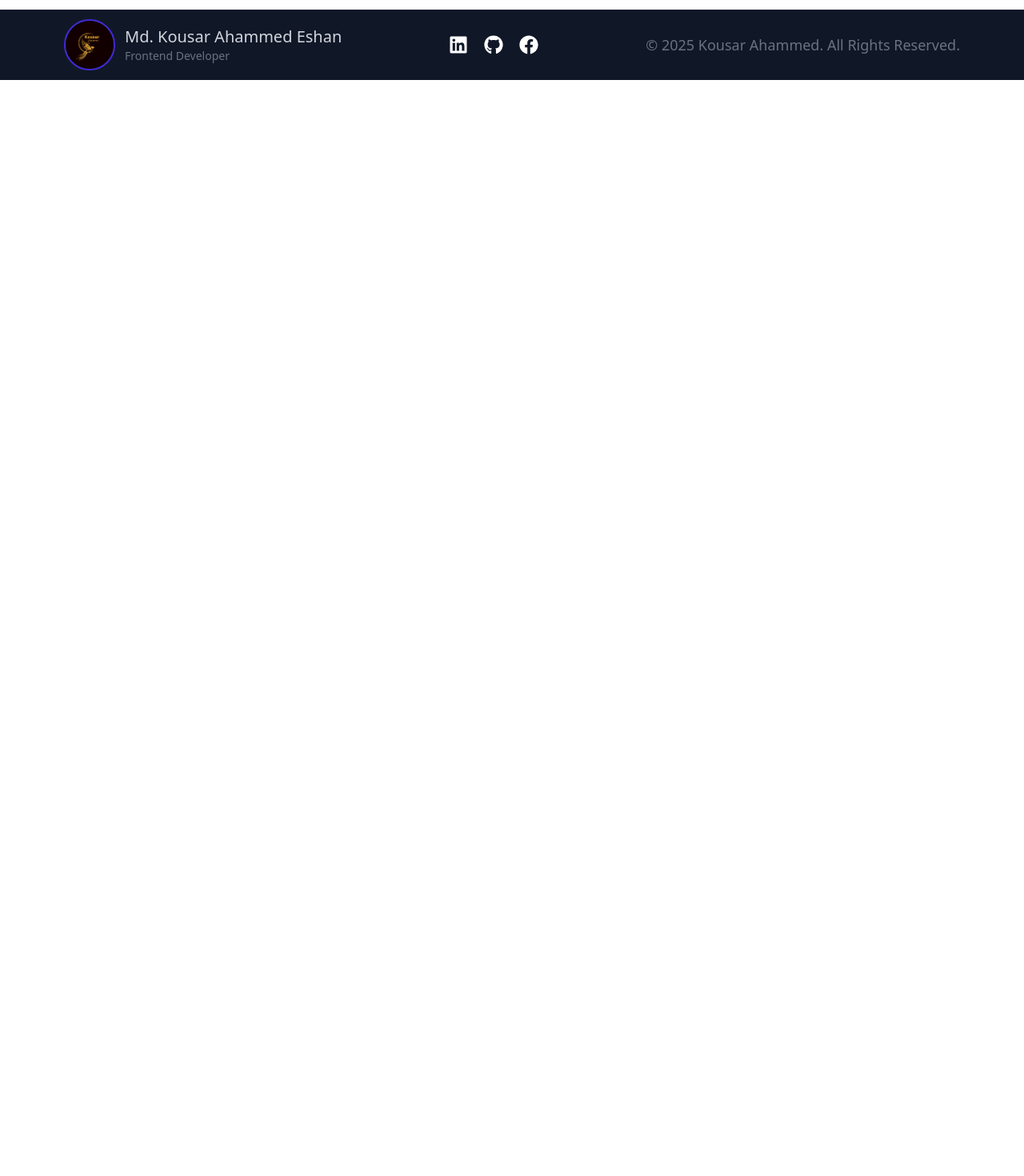
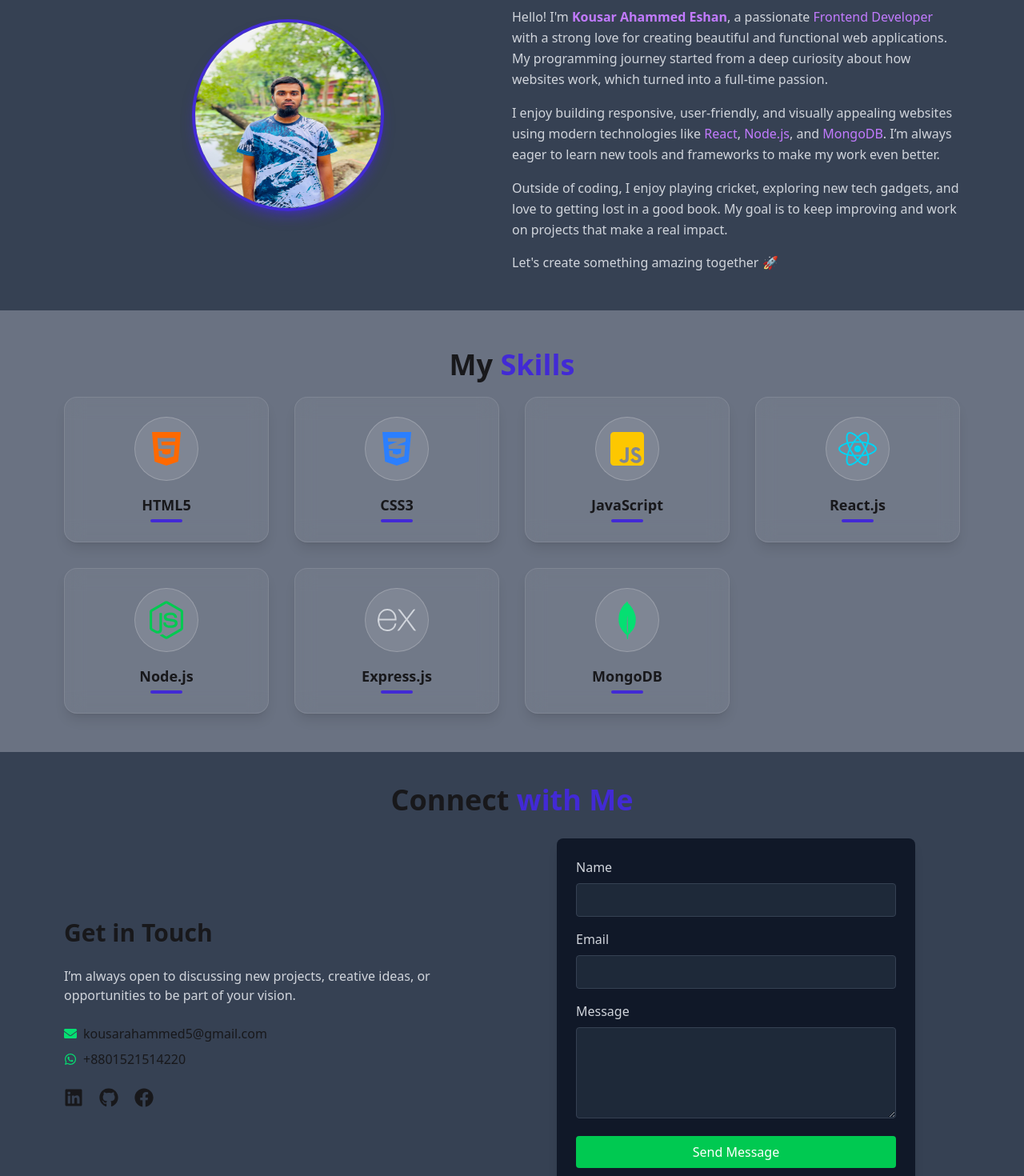
Before and after one commit to kousar-21/portfolio-website, a React (Vite) app: page / in a window 1280 px wide. Shown: the part 700-2170 px from the top of the page at 80% size. Before the commit the page ends 800 px from the top, so only its background shows below. Built offline with nearby package versions, Linux system fonts and the light colour scheme.

Commit message:
adding about me, skills and contact section

```diff
--- /dev/null
+++ b/src/components/About/About.jsx
@@ -0,0 +1,46 @@
+import React from 'react';
+import MyImage from '../../assets/Images/my-profile.jpg'
+
+const About = () => {
+    return (
+        <section className='flex md:flex-row flex-col-reverse px-5 md:px-10 lg:px-20 py-12 bg-gray-700'>
+            {/* Left Image Side */}
+            <div className='flex-1 flex justify-center items-center md:py-0 py-8'>
+                <img
+                    src={MyImage}
+                    alt="Kousar-profile-Image"
+                    className='size-60 rounded-full border-4 border-primary shadow-lg shadow-primary/50'
+                />
+            </div>
+
+            {/* Right Text Side */}
+            <div className='flex-1 md:text-start text-center'>
+                <h1 className='text-3xl md:text-4xl font-bold mb-5'>About <span className='text-primary'>Me</span></h1>
+                <p>
+                    <p className="text-gray-300 leading-relaxed mb-4">
+                        Hello! I'm <span className="text-purple-400 font-semibold">Kousar Ahammed Eshan</span>, a passionate
+                        <span className="text-purple-400"> Frontend Developer</span> with a strong love for
+                        creating beautiful and functional web applications. My programming journey started from a
+                        deep curiosity about how websites work, which turned into a full-time passion.
+                    </p>
+                    <p className="text-gray-300 leading-relaxed mb-4">
+                        I enjoy building responsive, user-friendly, and visually appealing websites using modern
+                        technologies like <span className="text-purple-400">React</span>, <span className="text-purple-400">Node.js</span>,
+                        and <span className="text-purple-400">MongoDB</span>. I’m always eager to learn new tools and
+                        frameworks to make my work even better.
+                    </p>
+                    <p className="text-gray-300 leading-relaxed mb-4">
+                        Outside of coding, I enjoy playing cricket, exploring new tech gadgets, and love  to
+                        getting lost in a good book. My goal is to keep improving and work on projects that make
+                        a real impact.
+                    </p>
+                    <p className="text-gray-300">
+                        Let's create something amazing together 🚀
+                    </p>
+                </p>
+            </div>
+        </section>
+    );
+};
+
+export default About;
--- /dev/null
+++ b/src/components/Contact/Contact.jsx
@@ -0,0 +1,85 @@
+import React from 'react';
+import { FaEnvelope, FaGithub, FaWhatsapp } from "react-icons/fa";
+import { FaFacebook, FaLinkedin } from "react-icons/fa";
+
+const Contact = () => {
+    return (
+        <section className='px-5 md:px-10 lg:px-20 py-10 bg-gray-700'>
+            <h1 className='text-3xl md:text-4xl text-center font-bold mb-7'>Connect <span className='text-primary'>with Me</span></h1>
+            <div className='flex'>
+                {/* contact info */}
+                <div className='flex-1 flex justify-center items-center'>
+                    <div className="space-y-6 text-center md:text-left">
+                        <h2 className="text-3xl font-bold">Get in Touch</h2>
+                        <p className="text-gray-300">
+                            I’m always open to discussing new projects, creative ideas, or opportunities to be part of your vision.
+                        </p>
+
+                        <div className="space-y-2">
+                            <p className="flex items-center justify-center md:justify-start gap-2">
+                                <FaEnvelope className="text-green-400" /> kousarahammed5@gmail.com
+                            </p>
+                            <p className="flex items-center justify-center md:justify-start gap-2">
+                                <FaWhatsapp className="text-green-400" /> +8801521514220
+                            </p>
+                        </div>
+
+                        {/* Social Links */}
+                        <div className='flex gap-5'>
+                            <a href="https://www.linkedin.com/in/md-kousar21/" target="_blank"><FaLinkedin className='size-6 hover:text-green-400' /></a>
+                            <a href="https://github.com/kousar-21" target="_blank"><FaGithub className='size-6 hover:text-green-400' /></a>
+                            <a href="https://www.facebook.com/kousar.ahammed.eshan" target="_blank" ><FaFacebook className='size-6 hover:text-green-400' /></a>
+                        </div>
+                    </div>
+                </div>
+
+                {/* form side */}
+                <div className='flex-1'>
+                    <form
+                        // onSubmit={sendEmail}
+                        className="bg-gray-900 p-6 rounded-lg shadow-lg max-w-md mx-auto w-full"
+                    >
+                        <div className="mb-4">
+                            <label className="block mb-2 text-gray-300">Name</label>
+                            <input
+                                type="text"
+                                name="name"
+                                required
+                                className="w-full px-3 py-2 rounded bg-gray-800 border border-gray-700 focus:outline-none focus:border-green-400"
+                            />
+                        </div>
+
+                        <div className="mb-4">
+                            <label className="block mb-2 text-gray-300">Email</label>
+                            <input
+                                type="email"
+                                name="email"
+                                required
+                                className="w-full px-3 py-2 rounded bg-gray-800 border border-gray-700 focus:outline-none focus:border-green-400"
+                            />
+                        </div>
+
+                        <div className="mb-4">
+                            <label className="block mb-2 text-gray-300">Message</label>
+                            <textarea
+                                name="message"
+                                rows="4"
+                                required
+                                className="w-full px-3 py-2 rounded bg-gray-800 border border-gray-700 focus:outline-none focus:border-green-400"
+                            ></textarea>
+                        </div>
+
+                        <button
+                            type="submit"
+                            className="w-full bg-green-500 text-white py-2 rounded hover:bg-green-600 transition-colors"
+                        >
+                            Send Message
+                        </button>
+                    </form>
+                </div>
+            </div>
+        </section>
+    );
+};
+
+export default Contact;
--- a/src/components/Hero/Hero.jsx
+++ b/src/components/Hero/Hero.jsx
@@ -7,7 +7,7 @@ import Typewriter from 'typewriter-effect';
 
 const Hero = () => {
     return (
-        <section className='flex md:flex-row flex-col px-5 md:px-10 lg:px-20 py-12 bg-red-300'>
+        <section className='flex md:flex-row flex-col px-5 md:px-10 lg:px-20 py-12 bg-gray-700'>
             {/* Left Side */}
             <div className='flex-1'>
                 <div className='mb-5 md:text-start text-center font-bold'>
@@ -34,9 +34,9 @@ const Hero = () => {
                 </div>
                 {/* Buttons */}
                 <div className='flex justify-center md:justify-start gap-5'>
-                    <button className='btn btn-primary px-6'>Hire Me</button>
+                    <button className='btn btn-primary px-6 hover:bg-violet-900 hover:text-white'>Hire Me</button>
 
-                    <button className='btn btn-outline px-6'><ImDownload />Resume</button>
+                    <button className='btn btn-outline px-6 text-white hover:text-primary'><ImDownload />Resume</button>
                 </div>
             </div>
 
--- a/src/components/Home/Home.jsx
+++ b/src/components/Home/Home.jsx
@@ -1,10 +1,16 @@
 import React from 'react';
 import Hero from '../Hero/Hero';
+import About from '../About/About';
+import Skills from '../Skills/Skills';
+import Contact from '../Contact/Contact';
 
 const Home = () => {
     return (
         <div>
             <Hero></Hero>
+            <About></About>
+            <Skills></Skills>
+            <Contact></Contact>
         </div>
     );
 };
--- a/src/components/Navbar/Navbar.jsx
+++ b/src/components/Navbar/Navbar.jsx
@@ -38,7 +38,7 @@ const Navbar = () => {
                 </ul>
             </div>
             <div className="navbar-end">
-                <a className="btn bg-primary text-white border-none flex items-center">Resume <CgArrowTopRight size={16} /></a>
+                <a className="btn bg-primary text-white hover:bg-violet-900 hover:text-white border-none flex items-center">Resume <CgArrowTopRight size={16} /></a>
             </div>
         </div>
     );
--- /dev/null
+++ b/src/components/Skills/Skills.jsx
@@ -0,0 +1,42 @@
+import React from 'react';
+import { FaHtml5, FaCss3Alt, FaJsSquare, FaReact, FaNodeJs } from "react-icons/fa";
+import { SiExpress, SiMongodb } from "react-icons/si";
+
+const skills = [
+    { name: "HTML5", icon: <FaHtml5 className="text-orange-500" />, level: "Advanced" },
+    { name: "CSS3", icon: <FaCss3Alt className="text-blue-500" />, level: "Advanced" },
+    { name: "JavaScript", icon: <FaJsSquare className="text-yellow-400" />, level: "Advanced" },
+    { name: "React.js", icon: <FaReact className="text-cyan-400" />, level: "Advanced" },
+    { name: "Node.js", icon: <FaNodeJs className="text-green-500" />, level: "Intermediate" },
+    { name: "Express.js", icon: <SiExpress className="text-gray-300" />, level: "Intermediate" },
+    { name: "MongoDB", icon: <SiMongodb className="text-green-400" />, level: "Intermediate" },
+];
+
+const Skills = () => {
+    return (
+        <section className='px-5 md:px-10 lg:px-20 py-12 bg-gray-500'>
+            <h1 className='text-3xl md:text-4xl font-bold text-center mb-5'>My <span className='text-primary'>Skills</span></h1>
+            <div className='grid grid-cols-1 md:grid-cols-2 lg:grid-cols-4 gap-8'>
+                {skills.map((skill, index) => (
+                    <div
+                        key={index}
+                        className="group flex flex-col items-center text-center p-6 rounded-2xl bg-white/5 backdrop-blur-md border border-white/10 hover:border-primary hover:scale-105 transition-all duration-300 shadow-lg"
+                    >
+                        {/* Icon container */}
+                        <div className="w-20 h-20 flex items-center justify-center rounded-full bg-white/10 border border-white/20 mb-4 group-hover:bg-primary/20 transition-all duration-300">
+                            <span className={`text-5xl ${skill.color}`}>{skill.icon}</span>
+                        </div>
+
+                        {/* Name */}
+                        <h3 className="text-lg font-semibold mb-1">{skill.name}</h3>
+
+                        {/* Glow underline */}
+                        <div className="w-10 h-1 bg-primary rounded-full group-hover:w-16 transition-all duration-300"></div>
+                    </div>
+                ))}
+            </div>
+        </section>
+    );
+};
+
+export default Skills;
```
